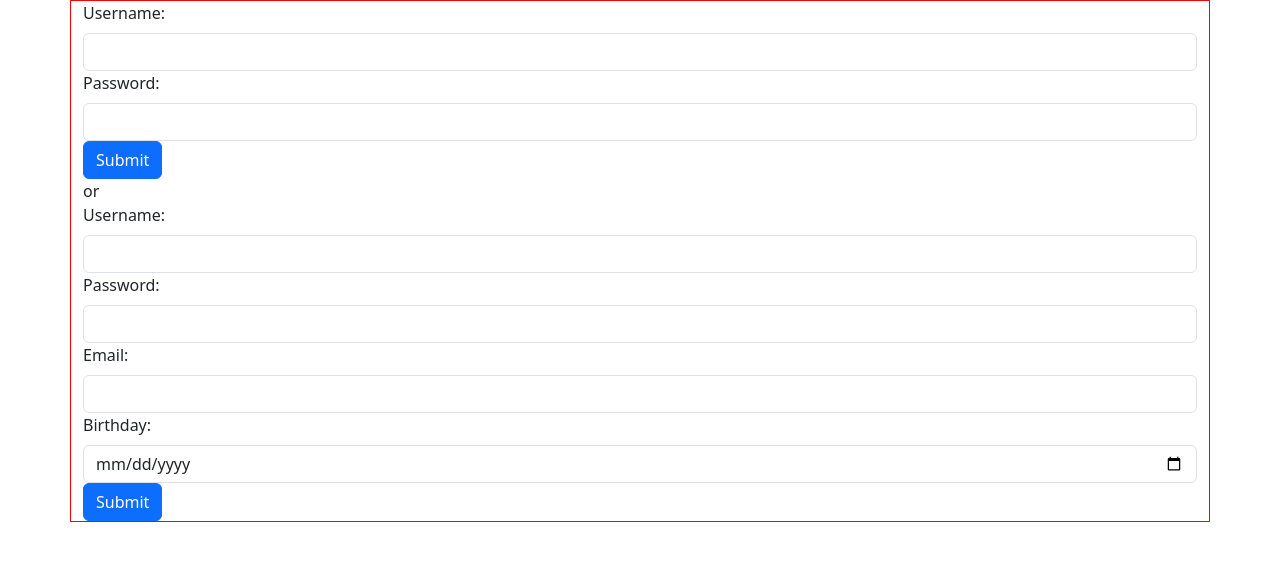
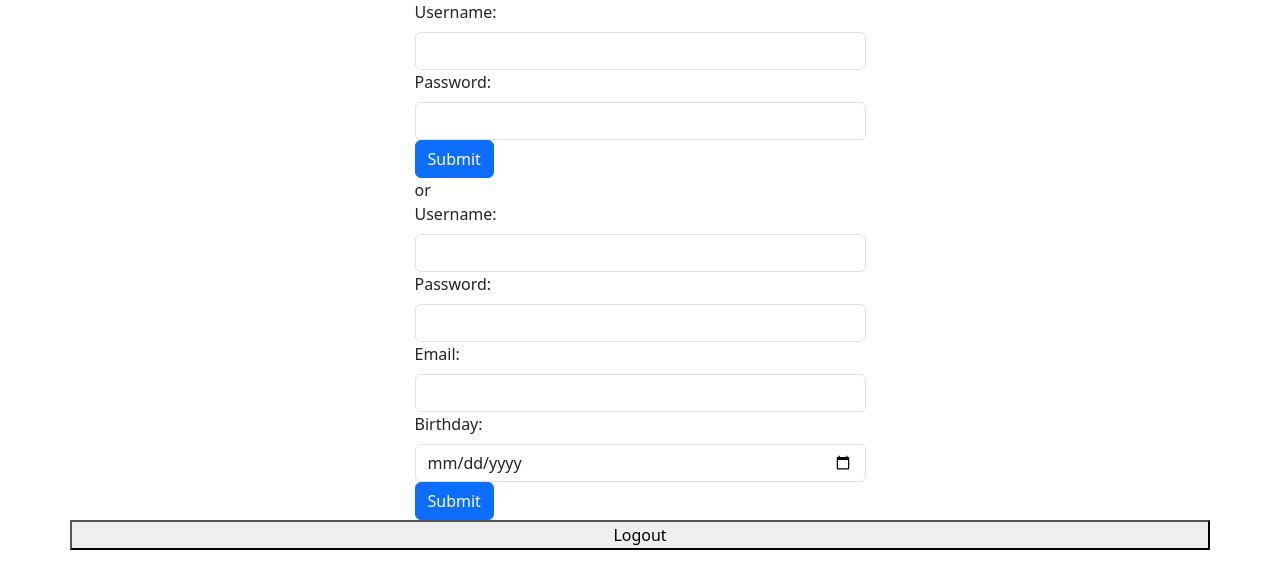
Before and after one commit to sina--/myFlix-client, a React (Vite) app: page / in a window 1280 px wide. Shown: the top 588 px of the page. Built offline with nearby package versions, Linux system fonts and the light colour scheme.

Commit message:
Use bootstrap to create a grid

```diff
--- a/src/components/login-view/login-view.jsx
+++ b/src/components/login-view/login-view.jsx
@@ -23,12 +23,9 @@ export const LoginView = ({ onLoggedIn }) => {
      })
      .then((response) => response.json())
      .then((data) => {
-       console.log("Login response: ", data);
        if (data.user) {
         localStorage.setItem("user", JSON.stringify(data.user));
         localStorage.setItem("token", data.token);
-        console.log("user", data.user);
-        console.log("token", data.token);
         onLoggedIn(data.user, data.token);
        } else {
          alert("No such user");
--- a/src/components/main-view/main-view.jsx
+++ b/src/components/main-view/main-view.jsx
@@ -4,6 +4,7 @@ import { MovieView } from "../movie-view/movie-view.jsx";
 import { LoginView } from "../login-view/login-view.jsx";
 import { SignupView } from "../signup-view/signup-view.jsx";
 import Row from "react-bootstrap/Row";
+import Col from "react-bootstrap/Col";
 
 export const MainView = () => {
   const storedUser = JSON.parse(localStorage.getItem("user"));
@@ -30,9 +31,10 @@ export const MainView = () => {
       });
   }, [token]);
 
-  if (!user) {
   return (
-      <>
+    <Row className="justify-content-md-center">
+      {!user ? (
+        <Col md={5}>
           <LoginView
             onLoggedIn={(user) => {
               setUser(user);
@@ -41,42 +43,29 @@ export const MainView = () => {
           />
           or
           <SignupView />
-      </>
-    );
-  }
-
-  return (
-    <Row>
-      {!user ? (
-        <>
-          <LoginView
-            onLoggedIn={(user) => {
-              setUser(user);
-              setToken(token);
-            }}
-          />
-          or
-          <SignupView />
-        </>
+        </Col>
       ) : selectedMovie ? (
+        <Col md={8}>
           <MovieView
             movieData={selectedMovie}
             onBackClick={() =>
               setSelectedMovie(null)
           }
           />
+        </Col>
       ) : movies.length === 0 ? (
         <div>No Movies Found!</div>
       ) : (
         <>
           {movies.map((movie) => (
+            <Col className="mb-5" key={movie._id} md={3}>
               <MovieCard
-              key={movie._id}
                 movieData={movie}
                 onMovieClick={(newSelectedMovie) => {
                   setSelectedMovie(newSelectedMovie);
                 }}
               />
+            </Col>
           ))}
         </>
       )}
--- a/src/components/movie-card/movie-card.jsx
+++ b/src/components/movie-card/movie-card.jsx
@@ -3,7 +3,7 @@ import { Button, Card } from "react-bootstrap";
 
 export const MovieCard = ({ movieData, onMovieClick }) => {
   return (
-    <Card onClick={() => onMovieClick(movieData)}>
+    <Card className="h-100" onClick={() => onMovieClick(movieData)}>
       <Card.Img variant="top" src={movieData.Poster}/>
       <Card.Body>
         <Card.Title>{movieData.Title}</Card.Title>
--- a/src/index.jsx
+++ b/src/index.jsx
@@ -9,7 +9,7 @@ import "./index.scss";
 // Main component (will eventually use all the others)
 const MyFlixApplication = () => {
   return (
-    <Container style={{border: "1px solid red"}}>
+    <Container>
       <MainView />
     </Container>
   );
```
Also changed, not shown: 4 other files (tests, documents, lock files or other folders). Lines whose indentation alone changed are shown as unchanged.
